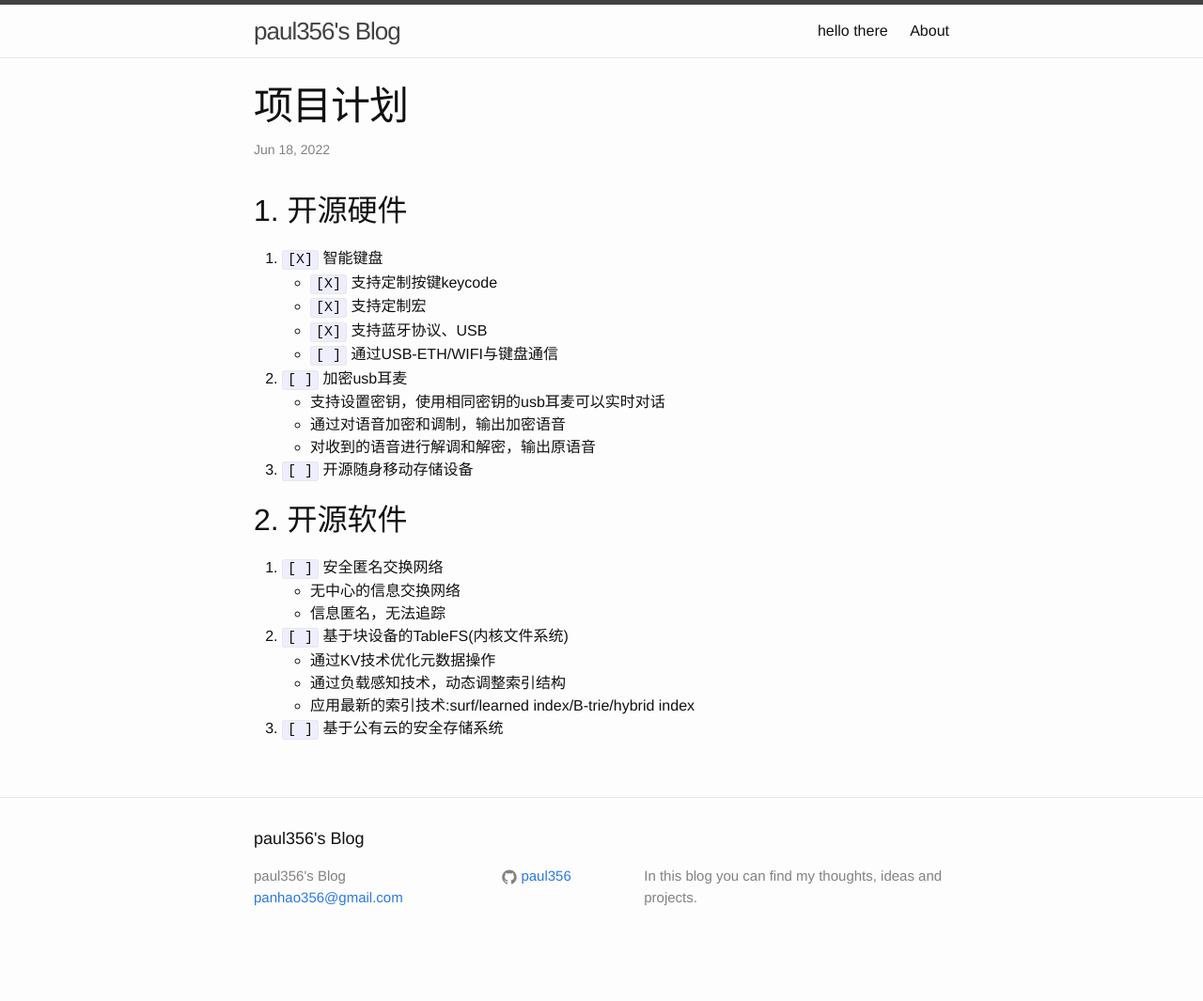
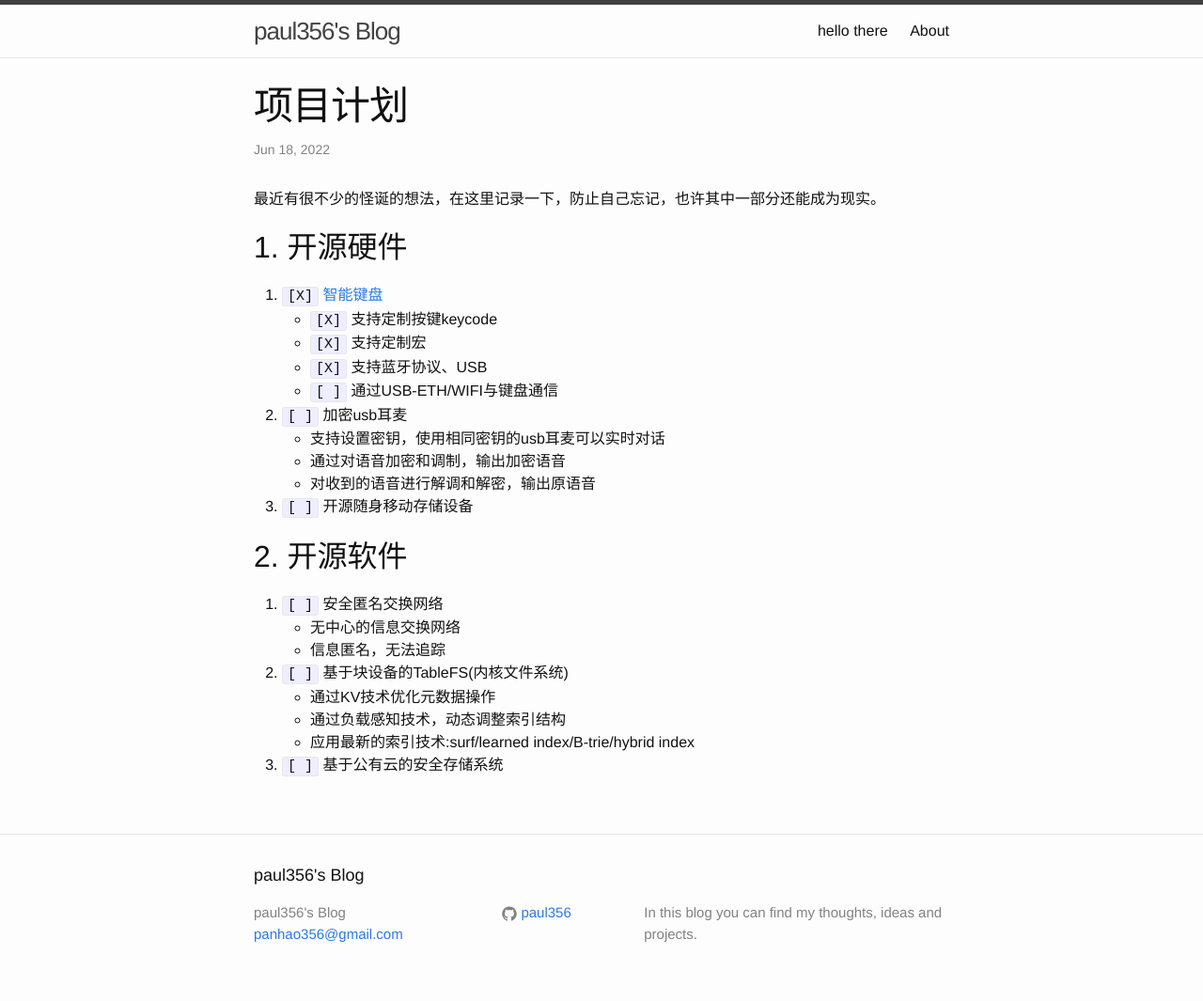
Before and after one commit to paul356/blog.backup, a Jekyll site: the page built from _posts/2022-06-18-plans.html, in a window 1280 px wide. Shown: the whole page at 94% size. Built offline with Jekyll 4.4.1, drawn with Linux system fonts in a browser that asks for light colours; before the commit the page ends 1026 px from its top, so only the background shows below that.

Commit message:
add a link to MK32 keyboard project

```diff
--- a/_posts/2022-06-18-plans.html
+++ b/_posts/2022-06-18-plans.html
@@ -3,11 +3,14 @@ layout: post
 title: 项目计划
 excerpt: 项目计划
 ---
+<p>
+最近有很不少的怪诞的想法，在这里记录一下，防止自己忘记，也许其中一部分还能成为现实。
+</p>
 <div id="outline-container-orgf80cbd1" class="outline-2">
 <h2 id="orgf80cbd1"><span class="section-number-2">1.</span> 开源硬件</h2>
 <div class="outline-text-2" id="text-1">
 <ol class="org-ol">
-<li class="on"><code>[X]</code> 智能键盘
+<li class="on"><code>[X]</code> <a href="https://github.com/paul356/MK32">智能键盘</a>
 <ul class="org-ul">
 <li class="on"><code>[X]</code> 支持定制按键keycode</li>
 <li class="on"><code>[X]</code> 支持定制宏</li>
--- a/org/2022-06-18-plans.org
+++ b/org/2022-06-18-plans.org
@@ -7,8 +7,9 @@ title: 项目计划
 excerpt: 项目计划
 ---
 #+END_EXPORT
+最近有很不少的怪诞的想法，在这里记录一下，防止自己忘记，也许其中一部分还能成为现实。
 * 开源硬件
-1. [X] 智能键盘
+1. [X] [[https://github.com/paul356/MK32][智能键盘]]
    - [X] 支持定制按键keycode
    - [X] 支持定制宏
    - [X] 支持蓝牙协议、USB
```
